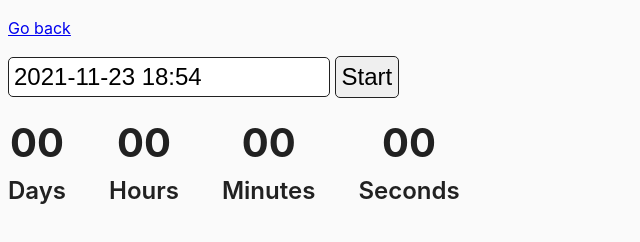
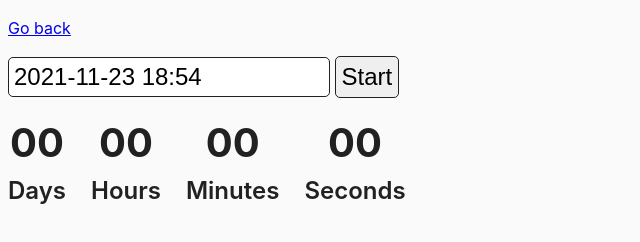
Before and after one commit to piron-johny/goit-js-hw-09, a website built with Parcel: page src/02-timer.html in a window 1280 px wide. Shown: the whole page, without its empty margins (0-640 px from the left). Built offline with nearby package versions, Linux system fonts and the light colour scheme.

Commit message:
test home

```diff
--- a/src/css/common.css
+++ b/src/css/common.css
@@ -44,7 +44,7 @@ button {
 }
 
 .field:not(:last-child) {
-  margin-right: 43px;
+  margin-right: 25px;
 }
 
 .value {
```
Also changed, not shown: 1 other file.
